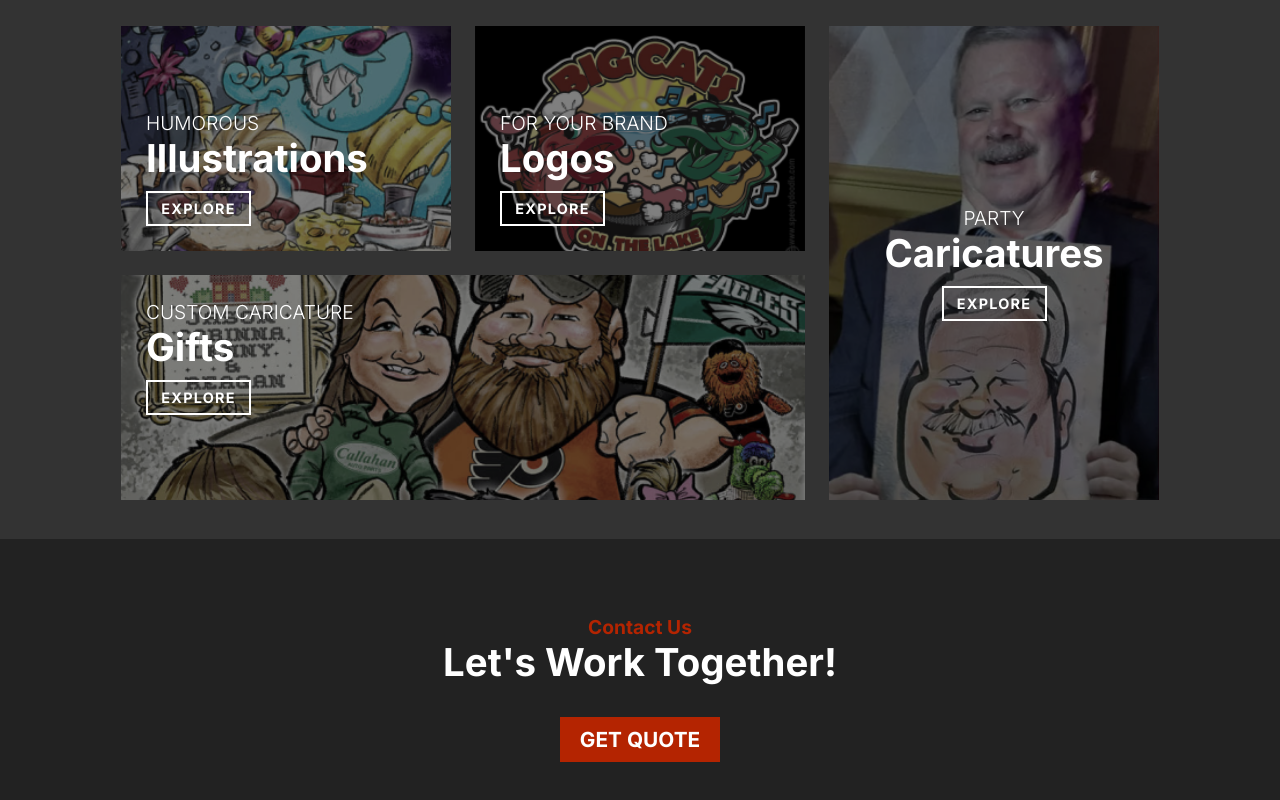
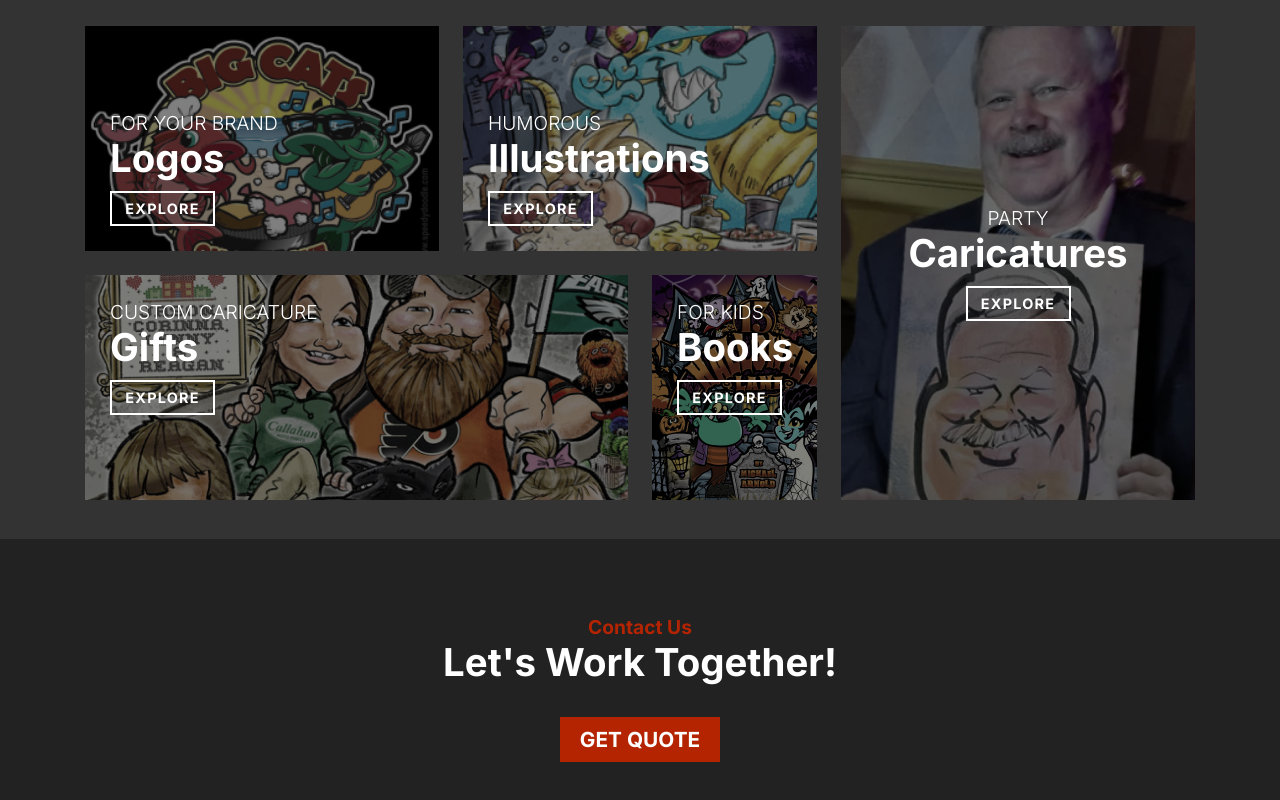
Before and after one commit to carnoldcoding/speedydoodle, a React (Create React App) app: page / in a window 1280 px wide. Shown: the part 934-1734 px from the top of the page. Built offline with nearby package versions, Linux system fonts and the light colour scheme.

Commit message:
Added books section

```diff
--- a/src/components/HomeMenu/index.jsx
+++ b/src/components/HomeMenu/index.jsx
@@ -50,6 +50,16 @@ const HomeMenu = ({ setGalleryChoice }) => {
           </Link>
         </div>
 
+        <div className="grid-item books">
+          <h3>For Kids</h3>
+          <h1>Books</h1>
+          <a href="https://speedydoodlestudios.com/" target="_blank">
+            <button>
+              explore
+            </button>
+          </a>
+        </div>
+
         <div className="grid-item parties">
           <h3>party</h3>
           <h1>caricatures</h1>
--- a/src/components/HomeMenu/styles.js
+++ b/src/components/HomeMenu/styles.js
@@ -3,6 +3,7 @@ import logos from "../../assets/logos.png";
 import illustrations from "../../assets/illustrations.png";
 import gifts from "../../assets/gifts.png";
 import parties from "../../assets/parties.png";
+import books from "../../assets/book.jpg";
 
 export const HomeMenuSection = styled.section`
   display: flex;
@@ -11,7 +12,7 @@ export const HomeMenuSection = styled.section`
     display: grid;
     justify-content: center;
     width: 100%;
-    grid-template-columns: repeat(3, minmax(250px, 330px));
+    grid-template-columns: repeat(6, minmax(125px, 165px));
     gap: 1.5rem;
 
     .grid-item {
@@ -78,6 +79,7 @@ export const HomeMenuSection = styled.section`
       &.illustrations {
         background-image: url(${illustrations});
         background-size: cover;
+        grid-column: 3 / 5;
 
         display: flex;
         align-items: flex-start;
@@ -87,6 +89,9 @@ export const HomeMenuSection = styled.section`
       &.logos {
         background-image: url(${logos});
         background-size: cover;
+
+        grid-column: 1 / 3;
+        grid-row: 1;
 
         display: flex;
         align-items: flex-start;
@@ -99,7 +104,16 @@ export const HomeMenuSection = styled.section`
         display: flex;
         flex-direction: column;
         justify-content: flex-start;
-        grid-column: 1 / 3;
+        grid-column: 1 / 4;
+      }
+
+      &.books {
+        background-image: url(${books});
+        background-size: cover;
+        display: flex;
+        flex-direction: column;
+        justify-content: flex-start;
+        grid-column: 4/5;
       }
 
       &.parties {
@@ -110,7 +124,7 @@ export const HomeMenuSection = styled.section`
           background-position: bottom;
         }
 
-        grid-column: 3 / 4;
+        grid-column: 5 / 7;
         grid-row: 1 / 3;
         display: flex;
         align-items: center;
```
Also changed, not shown: src/assets/book.jpg (added).
